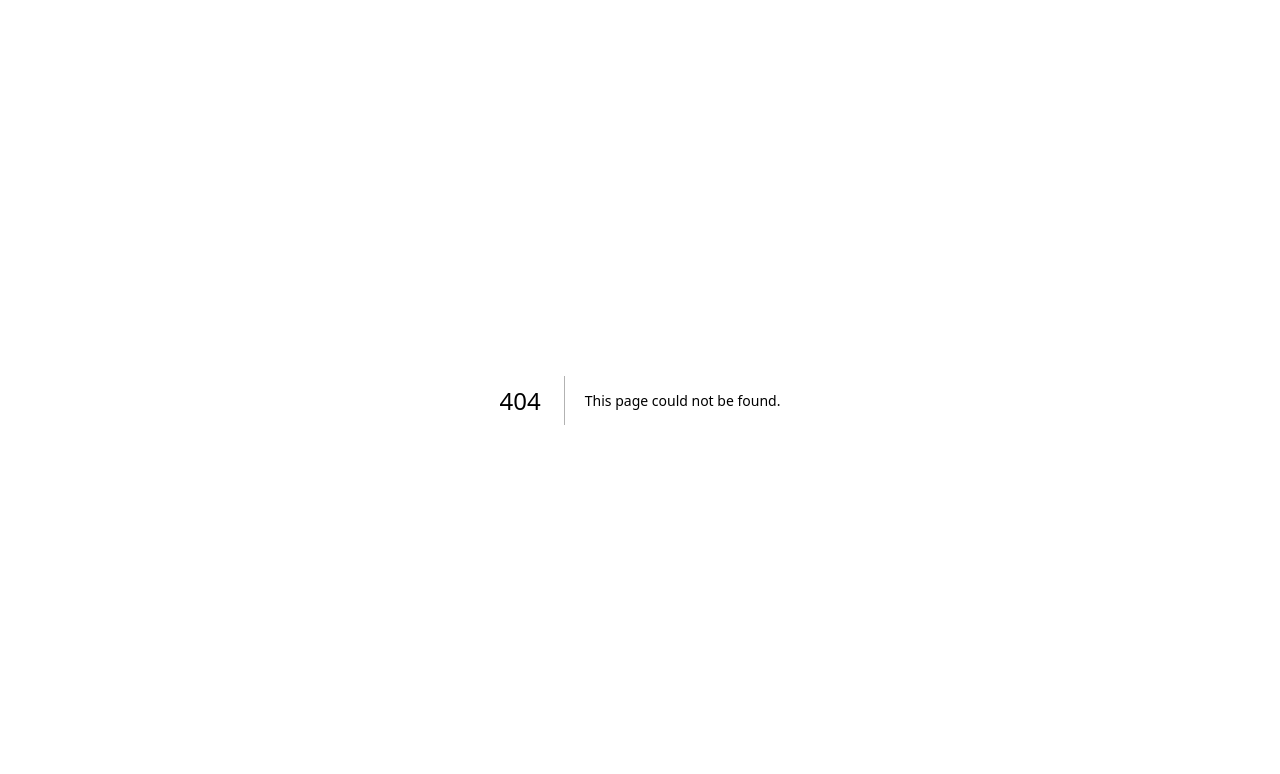
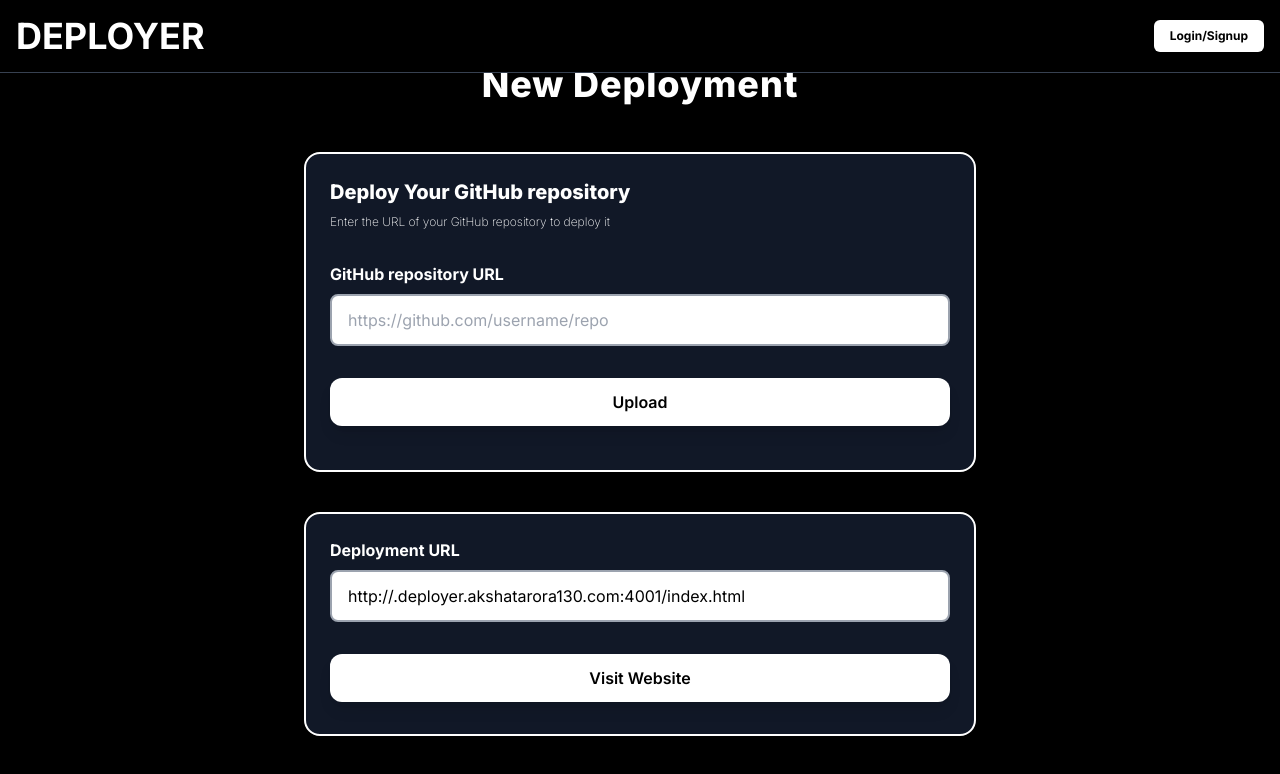
Before and after one commit to akshatarora130/deployerFrontend, a Next.js app: page /NewDeployment in a window 1280 px wide. Before the commit this address had no page. Shown: the top 774 px of the page. Built offline with nearby package versions, Linux system fonts and the light colour scheme; no server answers.

Commit message:
Completed new project deployment functionality also getting added in database

```diff
--- a/package.json
+++ b/package.json
@@ -11,6 +11,7 @@
   "dependencies": {
     "@next-auth/prisma-adapter": "^1.0.7",
     "@prisma/client": "^5.11.0",
+    "axios": "^1.6.8",
     "dotenv": "^16.4.5",
     "next": "14.1.3",
     "next-auth": "^4.24.7",
--- /dev/null
+++ b/src/app/AllDeployments/page.tsx
@@ -0,0 +1,25 @@
+"use client"
+
+import Appbar from "@/components/Appbar";
+import {useRouter} from "next/navigation";
+
+const AllDeployments = () => {
+    const router = useRouter();
+
+    const handlenewDep = () => {
+        router.push("/NewDeployment")
+    }
+
+    return (
+        <>
+            <Appbar/>
+            <div className="bg-black w-screen h-screen flex items-center justify-center">
+                <button
+                    className=" bg-white hover:bg-gray-300 text-black font-semibold py-3 px-8 rounded-xl transition duration-300 ease-in-out shadow-lg focus:outline-none focus:ring-2 focus:ring-blue-500 focus:ring-offset-2 mt-8"
+                    onClick={handlenewDep}>New Deployment</button>
+            </div>
+        </>
+    )
+}
+
+export default AllDeployments;
--- a/src/app/Login/page.tsx
+++ b/src/app/Login/page.tsx
@@ -11,7 +11,7 @@ const Login = () => {
         signIn("google", {
             callbackUrl: "/"
         }).then(() => {
-            console.log(session?.user);
+
         });
     }
 
@@ -19,7 +19,7 @@ const Login = () => {
         signIn("github", {
             callbackUrl: "/"
         }).then(() => {
-            console.log(session?.user);
+
         });
     }
 
--- /dev/null
+++ b/src/app/NewDeployment/page.tsx
@@ -0,0 +1,98 @@
+"use client";
+
+import Appbar from "@/components/Appbar";
+import {useState} from "react";
+import axios from "axios";
+import {useSession} from "next-auth/react";
+import {useRouter} from "next/navigation";
+
+const NewDeployment = () => {
+    const router = useRouter()
+    const {data: session} = useSession();
+
+    const [githubLink, setGithubLink] = useState("");
+    const [id, setId] = useState("");
+    const [uploading, setUploading] = useState(false);
+    const [deployed, setDeployed] = useState(true);
+    const [deployementLink, setDeploymentLink] = useState("");
+
+    const handleUpload = async () => {
+        setUploading(true);
+        const res = await axios.post(`${process.env.NEXT_PUBLIC_UPLOAD_URL}deploy`, {
+            url: githubLink
+        })
+        console.log("Uploaded")
+        setId(res.data.id);
+        setUploading(false);
+        const interval = setInterval(async () => {
+            const response = await axios.get(`${process.env.NEXT_PUBLIC_UPLOAD_URL}status/?id=${res.data.id}`)
+            if(response.data.status === "deployed"){
+                console.log("Deployed")
+                setDeploymentLink(`http://${id}.deployer.akshatarora130.com:4001/index.html`)
+                clearInterval(interval);
+                // Upload to database
+                const projectAdded = await axios.post("/api/addProject", {
+                    id: id,
+                    githubLink: githubLink,
+                    deploymentLink: deployementLink,
+                    userId: session?.user.id
+                })
+                setDeployed(true);
+            }
+        }, 2000)
+    };
+
+    const handleVisit = () => {
+
+    }
+
+    return (
+        <>
+            <Appbar />
+            <div className="bg-black w-screen h-screen flex flex-col items-center justify-center">
+                <h1 className="text-white text-4xl mb-12 font-extrabold tracking-wide">New Deployment</h1>
+                <div className="w-full max-w-md md:max-w-lg lg:max-w-xl xl:max-w-2xl h-auto md:h-80 border-2 border-white rounded-2xl text-white bg-gray-900 p-6">
+                    <div className="font-extrabold text-lg md:text-xl ">Deploy Your GitHub repository</div>
+                    <div className="font-extralight text-xs mt-2">Enter the URL of your GitHub repository to deploy it</div>
+                    <div className="font-bold mt-8">GitHub repository URL</div>
+                    <input
+                        type="text"
+                        placeholder="https://github.com/username/repo"
+                        className="w-full px-4 py-3 mt-2 rounded-lg border-2 border-gray-400 focus:outline-none focus:border-gray-300 text-black"
+                        onChange={(event) => {
+                            setGithubLink(event.target.value);
+                        }}
+                    />
+                    <button
+                        onClick={handleUpload}
+                        className="w-full bg-white hover:bg-gray-300 text-black font-semibold py-3 px-8 rounded-xl transition duration-300 ease-in-out shadow-lg focus:outline-none focus:ring-2 focus:ring-blue-500 focus:ring-offset-2 mt-8"
+                        disabled={id !== "" || uploading}
+                    >
+                        {id ? `Deploying (${id})` : uploading ? "Uploading..." : "Upload"}
+                    </button>
+                </div>
+                {deployed && <div className="w-full max-w-md md:max-w-lg lg:max-w-xl xl:max-w-2xl h-auto md:h-56 border-2 border-white rounded-2xl text-white bg-gray-900 p-6 mt-10">
+                    <div className="font-bold">Deployment URL</div>
+                    <input
+                        type="text"
+                        value={`http://${id}.deployer.akshatarora130.com:4001/index.html`}
+                        className="w-full px-4 py-3 mt-2 rounded-lg border-2 border-gray-400 focus:outline-none focus:border-gray-300 text-black"
+                    />
+                    <button
+                        onClick={handleVisit}
+                        className="w-full bg-white hover:bg-gray-300 text-black font-semibold py-3 px-8 rounded-xl transition duration-300 ease-in-out shadow-lg focus:outline-none focus:ring-2 focus:ring-blue-500 focus:ring-offset-2 mt-8"
+                    >
+                        <a href={`http://${id}.deployer.akshatarora130.com:4001/index.html`} target="_blank">
+                            Visit Website
+                        </a>
+                    </button>
+                </div>}
+                {deployed && <div>
+
+                </div>}
+            </div>
+        </>
+    );
+};
+
+export default NewDeployment;
--- /dev/null
+++ b/src/app/api/addProject/route.ts
@@ -0,0 +1,20 @@
+import { NextResponse } from 'next/server';
+import {addProject} from "@/app/lib/utils";
+
+export async function POST(request: Request) {
+    try {
+        const data = await request.json();
+        const project: any = await addProject(data.id, data.githubLink, data.deploymentLink, data.userId)
+        return NextResponse.json({
+            message: "Project Added",
+            project: project
+        });
+
+    } catch (error) {
+        console.error('Error during user registration:', error);
+        return NextResponse.json(
+            { error: error },
+            { status: 500 }
+        );
+    }
+}
--- a/src/app/api/auth/[...nextauth]/route.ts
+++ b/src/app/api/auth/[...nextauth]/route.ts
@@ -2,10 +2,10 @@ import NextAuth from "next-auth"
 import GithubProvider from "next-auth/providers/github"
 import GoogleProvider from "next-auth/providers/google"
 import {PrismaAdapter} from '@next-auth/prisma-adapter';
-import { PrismaClient } from '@prisma/client';
 
-export const Prisma = new PrismaClient();
+
 import dotenv from "dotenv"
+import {prisma} from "@/app/lib/utils";
 
 dotenv.config();
 
@@ -15,7 +15,7 @@ type SessionProps = {
 };
 
 export const authOptions = {
-    adapter: PrismaAdapter(Prisma),
+    adapter: PrismaAdapter(prisma),
 
     providers: [
         GithubProvider({
--- /dev/null
+++ b/src/app/lib/utils.ts
@@ -0,0 +1,37 @@
+import { PrismaClient } from "@prisma/client";
+
+export const prisma = new PrismaClient();
+
+export const addProject = async (id: string, githubLink: string, deploymentLink: string, userId: string | undefined) => {
+    try {
+        const existingUser = await prisma.user.findFirst({
+            where: { id: userId },
+        });
+
+        if (!existingUser) {
+            console.error(`User with id ${userId} not found.`);
+            return;
+        }
+
+        const projectData = {
+            id: id,
+            githubLink: githubLink,
+            deploymentLink: deploymentLink,
+            userId: userId
+        };
+
+        const project = await prisma.project.create({
+            data: projectData,
+        });
+
+        if (project) {
+            console.log("Project added:", project);
+            return project;
+        } else {
+            console.error("Error creating project. Project object is undefined.");
+            return undefined;
+        }
+    } catch (error) {
+        console.error("Error adding project:", error);
+    }
+};
--- a/src/app/page.tsx
+++ b/src/app/page.tsx
@@ -1,19 +1,51 @@
 "use client"
 
+import { useSession } from "next-auth/react";
+import { useRouter } from "next/navigation";
 import Appbar from "@/components/Appbar";
 
 const Page = () => {
+    const { data: session } = useSession();
+    const router = useRouter();
 
+    const handleLogin = () => {
+        router.push("/Login");
+    };
 
-  return (
-      <>
-        <Appbar/>
-          <div className="bg-black w-screen h-screen">
+    const handleDep = () => {
+        router.push("/AllDeployments");
+    };
 
-          </div>
-      </>
-  )
-
-}
+    return (
+        <>
+            <Appbar />
+            <div className="bg-black min-h-screen flex flex-col justify-center items-center text-center">
+                <h1 className="text-white text-4xl mb-8 font-extrabold tracking-wide">Welcome to Our Frontend Deployment Service</h1>
+                <img
+                    src="https://i.ibb.co/t49YTYb/main.png"
+                    alt="Frontend Deployment"
+                    width={600}
+                    height={600}
+                    className="rounded-full mb-8 shadow-lg mt-20"
+                />
+                {!session ? (
+                    <button
+                        onClick={handleLogin}
+                        className="bg-white hover:bg-gray-300 text-black font-semibold py-3 px-8 rounded-xl transition duration-300 ease-in-out shadow-lg focus:outline-none focus:ring-2 focus:ring-blue-500 focus:ring-offset-2 mb-4"
+                    >
+                        Get Started with Your First Deployment
+                    </button>
+                ) : (
+                    <button
+                        onClick={handleDep}
+                        className="bg-white hover:bg-gray-300 text-black font-semibold py-3 px-8 rounded-xl transition duration-300 ease-in-out shadow-lg focus:outline-none focus:ring-2 focus:ring-green-500 focus:ring-offset-2 mb-4"
+                    >
+                        My Deployments
+                    </button>
+                )}
+            </div>
+        </>
+    );
+};
 
 export default Page;
--- a/src/components/Appbar.tsx
+++ b/src/components/Appbar.tsx
@@ -10,27 +10,43 @@ const Appbar = () => {
     }
 
     const handleSignout = () => {
-        signOut().then(() => {
+        signOut({
+            callbackUrl: "/"
+        }).then(() => {
             console.log("Logged Out");
         });
     }
 
+    const handleAllDep = () => {
+        router.push("/AllDeployments")
+    }
+
     if (!session) {
         return (
-            <div className="flex justify-between items-center bg-black text-white p-4 border-b border-gray-700">
-                <div className="text-2xl font-semibold">Deployer</div>
+            <div className="appbar fixed top-0 left-0 right-0 z-10 flex justify-between items-center bg-black text-white p-4 border-b border-gray-700">
+                <button onClick={() => {
+                    router.push("/")
+                }}>
+                    <div className="text-4xl font-bold">DEPLOYER</div>
+                </button>
                 <div>
-                    <button className="px-4 py-2 rounded-md bg-blue-600 hover:bg-blue-700 text-white" onClick={handleLogin}>Login/Signup</button>
+                    <button className="px-4 py-2 text-xs rounded-md bg-white hover:bg-gray-300 text-black font-bold" onClick={handleLogin}>Login/Signup</button>
                 </div>
             </div>
         );
     }
 
     return (
-        <div className="flex justify-between items-center bg-black text-white p-4 border-b border-gray-700">
-            <div className="text-2xl font-semibold">Deployer</div>
-            <button className="px-4 py-2 rounded-md bg-red-600 hover:bg-red-700 text-white" onClick={handleSignout}>Signout</button>
-            {/* todo button to show all the deployments of the user */}
+        <div className="appbar fixed top-0 left-0 right-0 z-0 flex justify-between items-center bg-black text-white p-4 border-b border-gray-700">
+            <button onClick={() => {
+                router.push("/")
+            }}>
+                <div className="text-4xl font-bold">DEPLOYER</div>
+            </button>
+            <div className="flex gap-4">
+                <button className="px-4 py-2 text-xs rounded-md bg-white hover:bg-gray-300 text-black font-bold" onClick={handleAllDep}>All Deployments</button>
+                <button className="px-4 py-2 text-xs rounded-md bg-red-600 hover:bg-red-700 text-white font-bold" onClick={handleSignout}>Signout</button>
+            </div>
         </div>
     );
 }
```
Also changed, not shown: src/app/Signup/page.tsx (deleted, +0 -11 lines), public/main.png (added), 1 other file (tests, documents, lock files or other folders).
